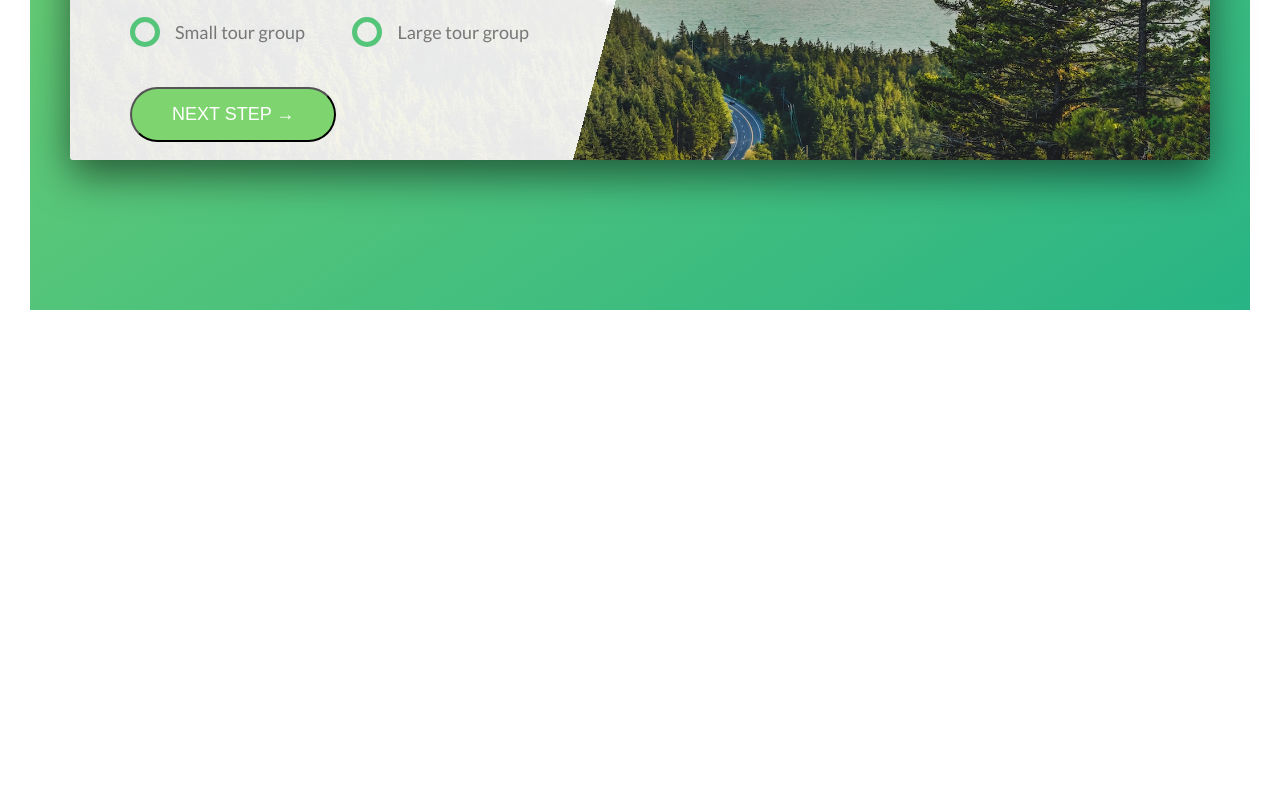
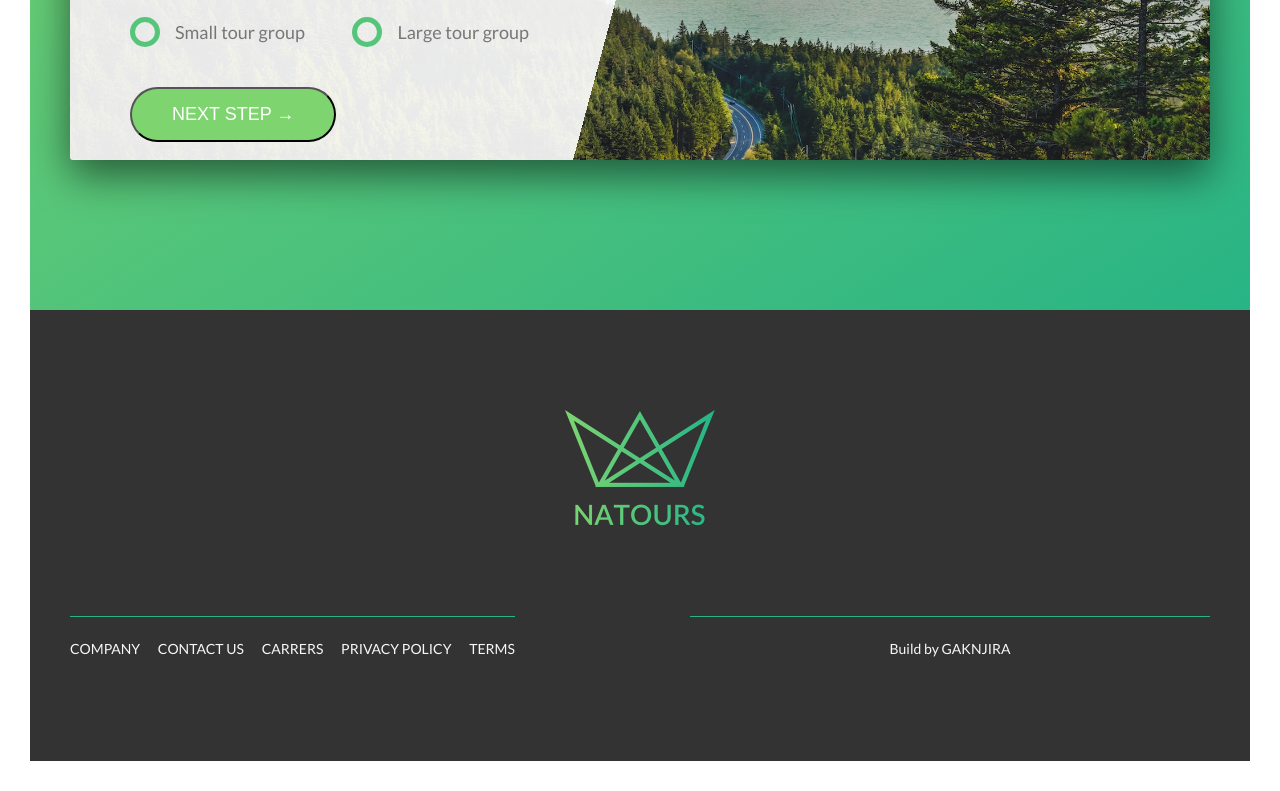
Before and after one commit to gakanjira/Tour-site, a website: page index.html in a window 1280 px wide. Shown: the part 5159-5950 px from the top of the page. Before the commit the page ends 5499 px from the top, so only its background shows below. Drawn offline with Linux system fonts and the light colour scheme.

Commit message:
add footer

```diff
--- a/index.html
+++ b/index.html
@@ -373,6 +373,43 @@
         </div>
       </section>
     </main>
+
+    <footer class="footer">
+      <div class="footer__logo-box">
+        <img src="img/logo-green-2x.png" alt="full logo" class="footer__logo" />
+      </div>
+      <div class="row">
+        <div class="col-1-of-2">
+          <div class="footer__navigation">
+            <ul class="footer__list">
+              <li class="footer__item">
+                <a href="#" class="footer__link">Company</a>
+              </li>
+              <li class="footer__item">
+                <a href="#" class="footer__link">Contact us</a>
+              </li>
+              <li class="footer__item">
+                <a href="#" class="footer__link">Carrers</a>
+              </li>
+              <li class="footer__item">
+                <a href="#" class="footer__link">Privacy policy</a>
+              </li>
+              <li class="footer__item">
+                <a href="#" class="footer__link">Terms</a>
+              </li>
+            </ul>
+          </div>
+        </div>
+        <div class="col-1-of-2">
+          <p class="footer__copyright">
+            Build by
+            <a href="https://github.com/gakanjira" class="footer__link"
+              >Gaknjira</a
+            >
+          </p>
+        </div>
+      </div>
+    </footer>
     <!-- <section class="grid-test">
 
         <div class="row">
--- a/sass/abstracts/_variables.scss
+++ b/sass/abstracts/_variables.scss
@@ -6,6 +6,7 @@ $color-primary-dark: #28b485;
 
 $color-grey-dark: #777;
 $color-grey-dark-2: #999;
+$color-grey-dark-3: #333;
 $white: #fff;
 $black: #000;
 $color-grey-light-1: #f7f7f7;
--- /dev/null
+++ b/sass/layout/_footer.scss
@@ -0,0 +1,59 @@
+.footer {
+  background-color: $color-grey-dark-3;
+  padding: 10rem 0;
+  font-size: 1.4rem;
+  color: $color-grey-light-1;
+
+  &__copyright {
+    text-align: center;
+    border-top: 1px solid $color-primary-dark;
+    padding-top: 2rem;
+  }
+
+  &__logo-box {
+    text-align: center;
+    margin-bottom: 8rem;
+  }
+
+  &__logo {
+    width: 15rem;
+    height: auto;
+  }
+
+  &__navigation {
+    border-top: 1px solid $color-primary-dark;
+    padding-top: 2rem;
+    display: inline-block;
+  }
+
+  &__list {
+    list-style: none;
+  }
+
+  &__item {
+    display: inline-block;
+
+    &:not(:last-child) {
+      margin-right: 1.5rem;
+    }
+  }
+
+  &__link {
+    &:link,
+    &:visited {
+      color: $color-grey-light-1;
+      background-color: $color-grey-dark-3;
+      text-decoration: none;
+      text-transform: uppercase;
+      display: inline-block;
+      transition: all 0.3s;
+    }
+
+    &:hover,
+    &:active {
+      color: $color-primary;
+      box-shadow: 0 1rem 2rem rgba($black, 0.4);
+      transform: rotate(5deg) scale(1.3);
+    }
+  }
+}
--- a/sass/main.scss
+++ b/sass/main.scss
@@ -17,5 +17,6 @@
 
 @import "layout/header";
 @import "layout/grid";
+@import "layout/footer";
 
 @import "pages/home";
```
Also changed, not shown: css/style.css.
